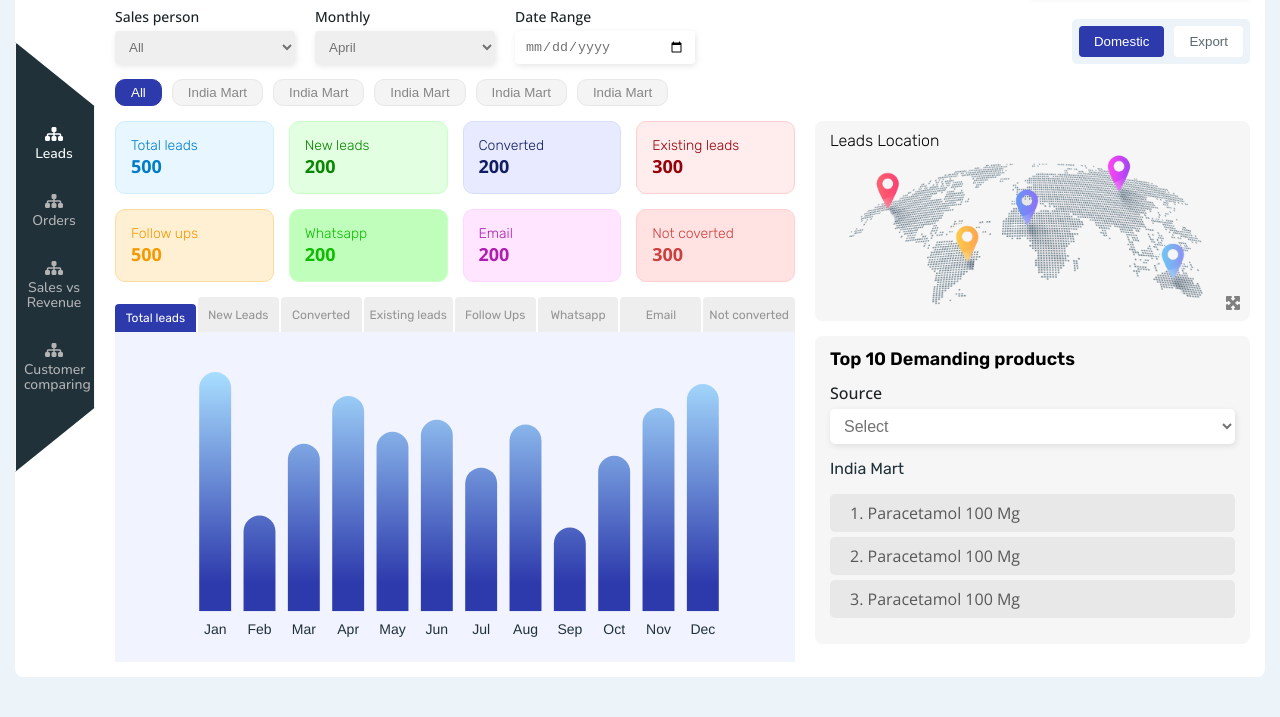
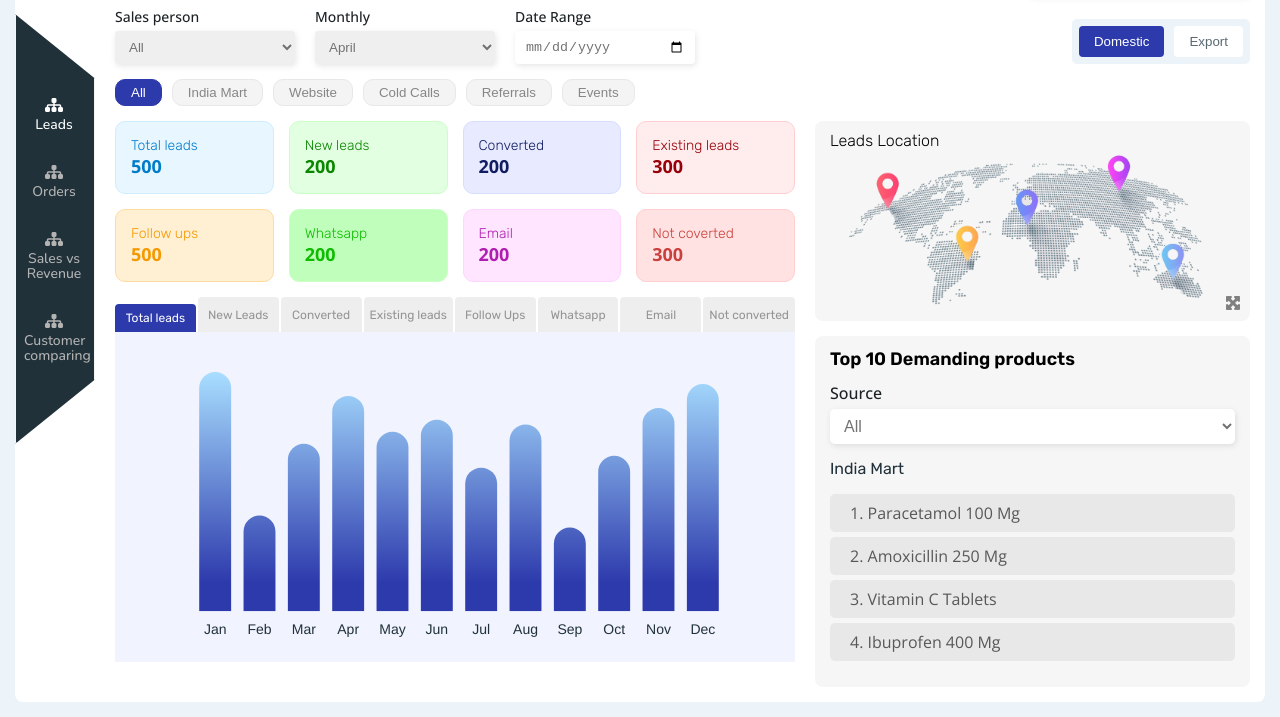
Before and after one commit to eshiva20/Lead-Dashboard, a plain HTML site: page index.html in a window 1280 px wide. Shown: the part 145-862 px from the top of the page. Before the commit the page ends 837 px from the top, so only its background shows below. Drawn offline with nearby package versions, Linux system fonts and the light colour scheme.

Commit message:
Made it Dynamic

```diff
--- /dev/null
+++ b/data.json
@@ -0,0 +1,67 @@
+{
+  "leadsSummary": {
+    "totalLeads": 500,
+    "newLeads": 200,
+    "convertedLeads": 200,
+    "existingLeads": 300,
+    "followUps": 500,
+    "whatsappLeads": 200,
+    "emailLeads": 200,
+    "notConvertedLeads": 300
+  },
+  "salesPersons": [
+    "All",
+    "Rahul Sharma",
+    "Amit Verma",
+    "Priya Mehta",
+    "Sandeep Yadav",
+    "Neha Kapoor"
+  ],
+  "monthlyData": ["April", "May", "June", "July", "August", "September"],
+  "leadSources": [
+    "All",
+    "India Mart",
+    "Website",
+    "Cold Calls",
+    "Referrals",
+    "Events"
+  ],
+  "topProducts": {
+    "India Mart": [
+      "Paracetamol 100 Mg",
+      "Amoxicillin 250 Mg",
+      "Vitamin C Tablets",
+      "Ibuprofen 400 Mg"
+    ],
+    "Website": [
+      "Vitamin C Tablets",
+      "Protein Supplements",
+      "Herbal Products",
+      "Pain Relievers",
+      "Health Drinks",
+      "Probiotic Capsules",
+      "Weight Loss Supplements",
+      "Omega 3 Capsules",
+      "Skin Care Supplements",
+      "Immunity Boosters"
+    ]
+  },
+  "monthlyChartData": {
+    "labels": [
+      "Jan",
+      "Feb",
+      "Mar",
+      "Apr",
+      "May",
+      "Jun",
+      "Jul",
+      "Aug",
+      "Sep",
+      "Oct",
+      "Nov",
+      "Dec"
+    ],
+    "data": [100, 40, 70, 90, 75, 80, 60, 78, 35, 65, 85, 95]
+  },
+  "leadsLocation": "./assets/map.png"
+}
--- a/index.html
+++ b/index.html
@@ -69,25 +69,11 @@
           <div class="filters">
             <div class="select-div">
               <label for="sales">Sales person</label>
-              <select name="sales" id="sales">
-                <option value="All">All</option>
-                <option value="Person1">Person1</option>
-                <option value="Person2">Person2</option>
-                <option value="Person3">Person3</option>
-                <option value="Person4">Person4</option>
-                <option value="Person5">Person5</option>
-              </select>
+              <select name="sales" id="sales"></select>
             </div>
             <div class="select-div">
               <label for="monthly">Monthly</label>
-              <select name="monthly" id="monthly">
-                <option value="april">April</option>
-                <option value="may">May</option>
-                <option value="june">June</option>
-                <option value="july">July</option>
-                <option value="august">August</option>
-                <option value="september">September</option>
-              </select>
+              <select name="monthly" id="monthly"></select>
             </div>
             <div class="select-div">
               <label for="date">Date Range</label>
@@ -98,20 +84,13 @@
               <button class="sold-type-btn">Export</button>
             </div>
           </div>
-          <div class="all-types-of-tabs">
-            <button class="type-tab">All</button>
-            <button class="type-tab">India Mart</button>
-            <button class="type-tab">India Mart</button>
-            <button class="type-tab">India Mart</button>
-            <button class="type-tab">India Mart</button>
-            <button class="type-tab">India Mart</button>
-          </div>
+          <div id="source-tabs" class="all-types-of-tabs"></div>
           <div class="reports-container">
             <div class="reports-container-left">
               <div class="cards">
                 <div class="card blue">
                   <p>Total leads</p>
-                  <b>500</b>
+                  <b></b>
                 </div>
                 <div class="card dark-green">
                   <p>New leads</p>
@@ -168,111 +147,16 @@
                 <h1>Top 10 Demanding products</h1>
                 <div class="select-div">
                   <label for="source">Source</label>
-                  <select name="source" id="source">
-                    <option value="" hidden>Select</option>
-                    <option value="india-mart">India Mart</option>
-                    <option value="option2">Option 2</option>
-                    <option value="option3">Option 3</option>
-                    <option value="option4">Option 4</option>
-                    <option value="option5">Option 5</option>
-                  </select>
+                  <select name="source" id="source"></select>
                 </div>
                 <h2 class="source-name">India Mart</h2>
-                <ul class="product-list">
-                  <li class="product-name">1. Paracetamol 100 Mg</li>
-                  <li class="product-name">2. Paracetamol 100 Mg</li>
-                  <li class="product-name">3. Paracetamol 100 Mg</li>
-                </ul>
+                <ul class="product-list"></ul>
               </div>
             </div>
           </div>
         </div>
       </section>
     </main>
-    <script>
-      const ctx = document.getElementById("barChart").getContext("2d");
-
-      function getGradient(ctx, chartArea) {
-        let gradient = ctx.createLinearGradient(
-          0,
-          chartArea.top,
-          0,
-          chartArea.bottom
-        );
-        gradient.addColorStop(0, "#A8DEFF");
-        gradient.addColorStop(0.88, "#2D3AAC");
-        return gradient;
-      }
-
-      const chartData = {
-        labels: [
-          "Jan",
-          "Feb",
-          "Mar",
-          "Apr",
-          "May",
-          "Jun",
-          "Jul",
-          "Aug",
-          "Sep",
-          "Oct",
-          "Nov",
-          "Dec",
-        ],
-        datasets: [
-          {
-            label: "Monthly Data",
-            data: [100, 40, 70, 90, 75, 80, 60, 78, 35, 65, 85, 95],
-            backgroundColor: (context) => {
-              const { chart } = context;
-              if (!chart.chartArea) return;
-              return getGradient(chart.ctx, chart.chartArea);
-            },
-            borderRadius: 25,
-          },
-        ],
-      };
-
-      const myChart = new Chart(ctx, {
-        type: "bar",
-        data: chartData,
-        options: {
-          responsive: true,
-          plugins: {
-            legend: {
-              display: false,
-            },
-          },
-          scales: {
-            legend: false,
-            y: {
-              grid: {
-                display: false,
-              },
-              ticks: {
-                display: false,
-              },
-              border: {
-                display: false,
-              },
-            },
-            x: {
-              grid: {
-                display: false,
-              },
-              ticks: {
-                color: "#20313A",
-                font: {
-                  size: 14,
-                },
-              },
-              border: {
-                display: false,
-              },
-            },
-          },
-        },
-      });
-    </script>
+    <script src="script.js"></script>
   </body>
 </html>
--- /dev/null
+++ b/script.js
@@ -0,0 +1,148 @@
+// Load the JSON data
+function formatTitle(text) {
+  return text
+    .replace(/([A-Z])/g, " $1") // Add space before capital letters
+    .replace(/^./, (str) => str.toUpperCase()) // Capitalize first letter
+    .trim();
+}
+
+fetch("./data.json")
+  .then((response) => response.json())
+  .then((data) => {
+    // Update Cards Data
+    document.querySelector(".cards .blue b").textContent =
+      data.leadsSummary.totalLeads;
+    document.querySelector(".cards .dark-green b").textContent =
+      data.leadsSummary.newLeads;
+    document.querySelector(".cards .purple b").textContent =
+      data.leadsSummary.convertedLeads;
+    document.querySelector(".cards .marron b").textContent =
+      data.leadsSummary.existingLeads;
+    document.querySelector(".cards .orange b").textContent =
+      data.leadsSummary.followUps;
+    document.querySelector(".cards .green b").textContent =
+      data.leadsSummary.whatsappLeads;
+    document.querySelector(".cards .pink b").textContent =
+      data.leadsSummary.emailLeads;
+    document.querySelector(".cards .red b").textContent =
+      data.leadsSummary.notConvertedLeads;
+
+    // Update Chart
+    const ctx = document.getElementById("barChart").getContext("2d");
+    function getGradient(ctx, chartArea) {
+      let gradient = ctx.createLinearGradient(
+        0,
+        chartArea.top,
+        0,
+        chartArea.bottom
+      );
+      gradient.addColorStop(0, "#A8DEFF");
+      gradient.addColorStop(0.88, "#2D3AAC");
+      return gradient;
+    }
+    const chartData = {
+      labels: data.monthlyChartData.labels,
+      datasets: [
+        {
+          label: "Monthly Data",
+          data: data.monthlyChartData.data,
+          backgroundColor: (context) => {
+            const { chart } = context;
+            if (!chart.chartArea) return;
+            return getGradient(chart.ctx, chart.chartArea);
+          },
+          borderRadius: 25,
+        },
+      ],
+    };
+    new Chart(ctx, {
+      type: "bar",
+      data: chartData,
+      options: {
+        responsive: true,
+        plugins: {
+          legend: {
+            display: false,
+          },
+        },
+        scales: {
+          legend: false,
+          y: {
+            grid: {
+              display: false,
+            },
+            ticks: {
+              display: false,
+            },
+            border: {
+              display: false,
+            },
+          },
+          x: {
+            grid: {
+              display: false,
+            },
+            ticks: {
+              color: "#20313A",
+              font: {
+                size: 14,
+              },
+            },
+            border: {
+              display: false,
+            },
+          },
+        },
+      },
+    });
+
+    // Update Leads Location Map
+    document.querySelector(".map-img").src = data.leadsLocation;
+
+    // Populate Salesperson Dropdown
+    const salesDropdown = document.getElementById("sales");
+    data.salesPersons.forEach((person) => {
+      const option = document.createElement("option");
+      option.value = person;
+      option.textContent = person;
+      salesDropdown.appendChild(option);
+    });
+
+    // Populate Monthly Dropdown
+    const monthlyDropdown = document.getElementById("monthly");
+    data.monthlyData.forEach((month) => {
+      const option = document.createElement("option");
+      option.value = month.toLowerCase();
+      option.textContent = month;
+      monthlyDropdown.appendChild(option);
+    });
+
+    // Populate sources tabs
+    const sourceTabDiv = document.getElementById("source-tabs");
+    data.leadSources.forEach((source) => {
+      const button = document.createElement("button");
+      button.textContent = source;
+      button.classList.add("type-tab");
+      sourceTabDiv.appendChild(button);
+    });
+
+    // Populate Lead Source Dropdown
+    const sourceDropdown = document.getElementById("source");
+    data.leadSources.forEach((source) => {
+      const option = document.createElement("option");
+      option.value = source.toLowerCase();
+      option.textContent = source;
+      sourceDropdown.appendChild(option);
+    });
+
+    // Populate Top Products List
+    const productList = document.querySelector(".product-list");
+    productList.innerHTML = "";
+    data.topProducts["India Mart"].forEach((product, index) => {
+      const li = document.createElement("li");
+      li.className = "product-name";
+      li.textContent = `${index + 1}. ${product}`;
+      productList.appendChild(li);
+    });
+  })
+  .catch((error) => console.error("Error loading JSON data:", error));
--- a/style.css
+++ b/style.css
@@ -83,7 +83,7 @@ p {
       background: #20313a;
       border: 1px solid #f5f5f5;
       left: 0px;
-      top: 40%;
+      top: 35%;
       transform: translate(0%, -45%);
       padding: 80px 10px 80px 8px;
       clip-path: polygon(0 0, 100% 15%, 100% 85%, 0% 100%);
```
